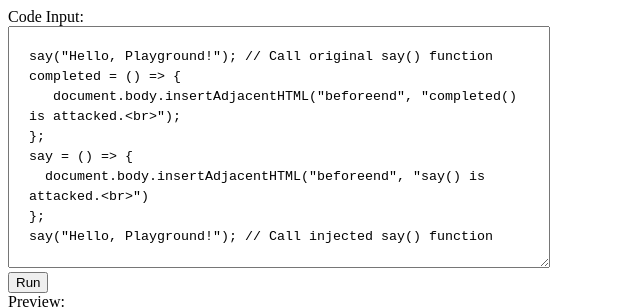
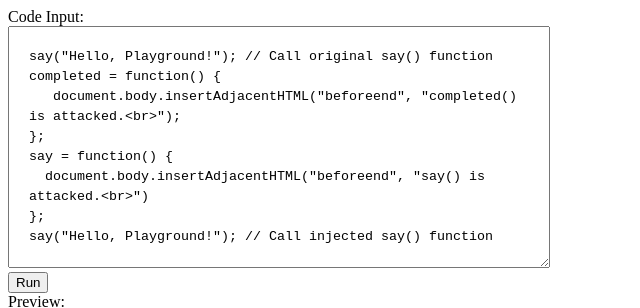
Before and after one commit to canal874/jstest-playground-using-eval-injection, a website: page index.html in a window 1280 px wide. Both pictures are taken after a click on the button "Run". Shown: the top 308 px of the page, 0-640 px from the left. Drawn offline with Linux system fonts and the light colour scheme.

Commit message:
fix: Don't use arrow function

```diff
--- a/index.html
+++ b/index.html
@@ -7,10 +7,10 @@
     Code Input:<br />
     <textarea id="code">
 say("Hello, Playground!"); // Call original say() function
-completed = () => {
+completed = function() {
    document.body.insertAdjacentHTML("beforeend", "completed() is attacked.<br>");
 };
-say = () => {
+say = function() {
   document.body.insertAdjacentHTML("beforeend", "say() is attacked.<br>")
 };
 say("Hello, Playground!"); // Call injected say() function
--- a/index.js
+++ b/index.js
@@ -4,11 +4,7 @@
 
 function run() {
   const code = document.getElementById("code").value;
-  let completed = function() {
-    document
-      .getElementById("previewArea")
-      .insertAdjacentHTML("beforeend", "Completed!<br>");
-  };
+  let completed = function() {};
   eval(code);
   completed();
 }
```
